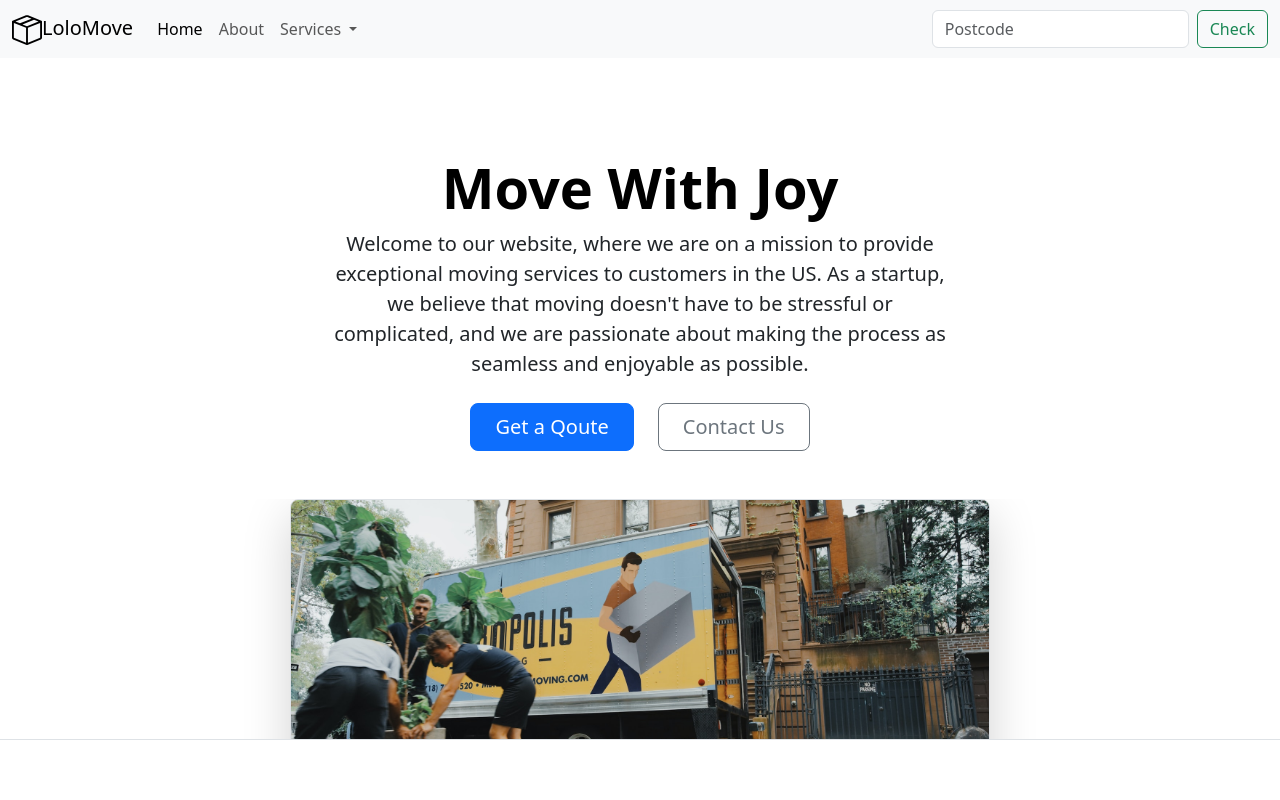
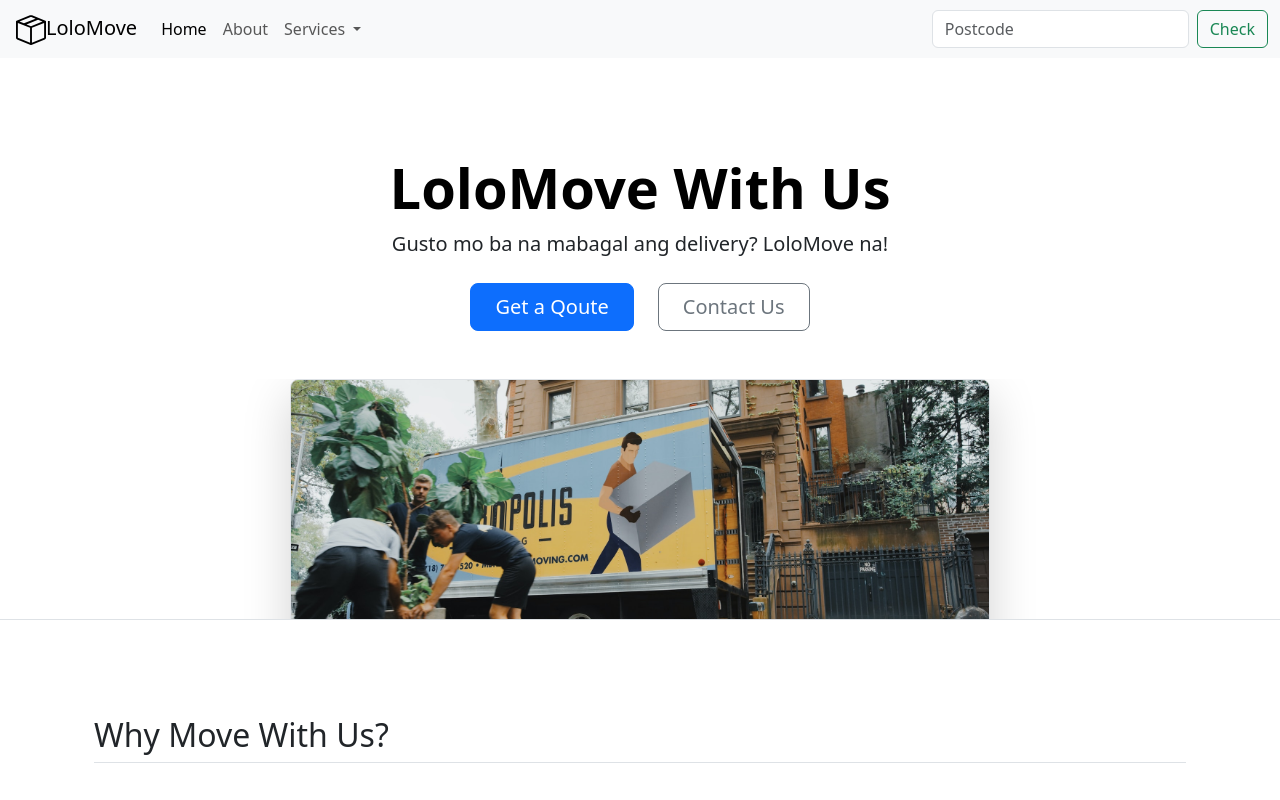
Before and after one commit to davedeverson/LoloMove, a plain HTML site: page index.html in a window 1280 px wide. Shown: the top 800 px of the page. Drawn offline with nearby package versions, Linux system fonts and the light colour scheme.

Commit message:
updated uli hehe

```diff
--- a/index.html
+++ b/index.html
@@ -23,7 +23,7 @@
     <nav class="navbar navbar-expand-lg bg-body-tertiary">
       <div class="container-fluid">
         <a class="navbar-brand" href="#"
-          ><img src="./box-seam.svg" alt="box-seam" height="30" />LoloMove</a
+          ><img src="./box-seam.svg" alt="box-seam" height="30" class="ms-1" />LoloMove</a
         >
         <button
           class="navbar-toggler"
@@ -78,14 +78,10 @@
     </nav>
 
     <div class="px-4 pt-5 my-5 text-center border-bottom">
-      <h1 class="display-4 fw-bold text-body-emphasis">Move With Joy</h1>
+      <h1 class="display-4 fw-bold text-body-emphasis">LoloMove With Us</h1>
       <div class="col-lg-6 mx-auto">
         <p class="lead mb-4">
-          Welcome to our website, where we are on a mission to provide
-          exceptional moving services to customers in the US. As a startup, we
-          believe that moving doesn't have to be stressful or complicated, and
-          we are passionate about making the process as seamless and enjoyable
-          as possible.
+          Gusto mo ba na mabagal ang delivery? LoloMove na!
         </p>
         <div class="d-grid gap-2 d-sm-flex justify-content-sm-center mb-5">
           <button type="button" class="btn btn-primary btn-lg px-4 me-sm-3">
```
